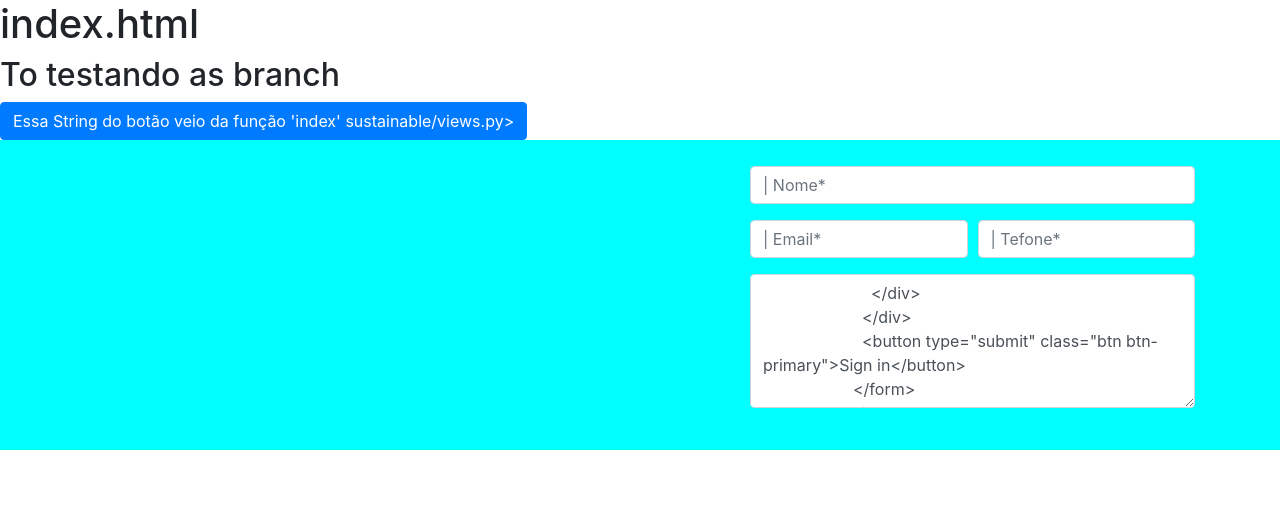
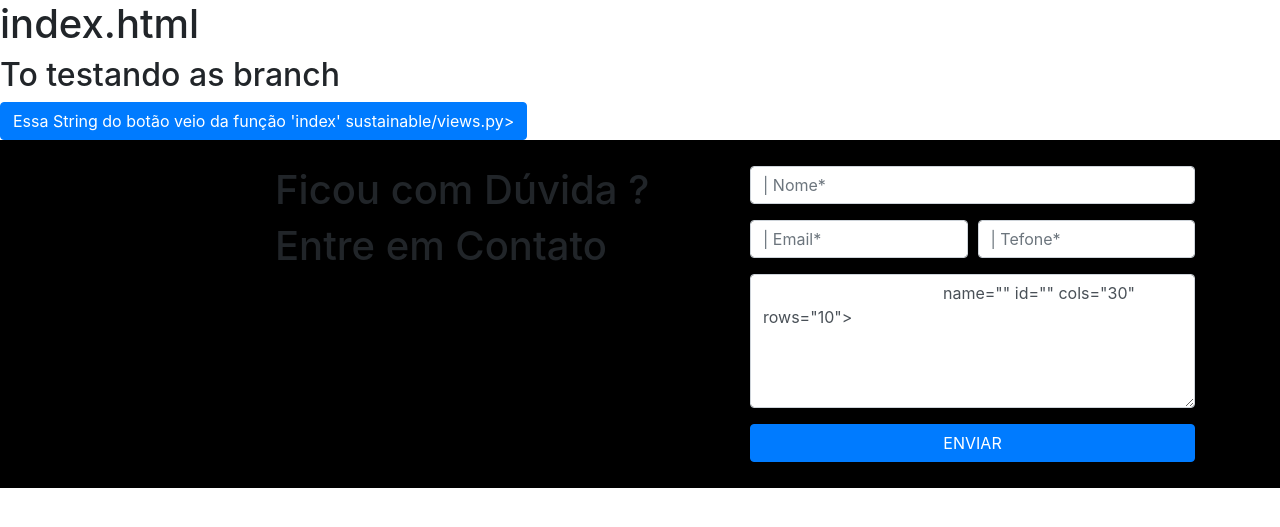
Before and after one commit to gballoni/Big-Buzz, a Django app: page / in a window 1280 px wide. Shown: the top 527 px of the page. Run offline with Django 3.2, Linux system fonts and the light colour scheme; some libraries are stand-ins or nearby versions.

Commit message:
Arrumei o botão de enviar que não estava aparecendo.

```diff
--- a/aplicacao/static/css/contatoForms.css
+++ b/aplicacao/static/css/contatoForms.css
@@ -1,5 +1,5 @@
 #formsSimple{
-    background-color: aqua;
+    background-color: black;
     padding-bottom: 2%;
     padding-top: 2%;
 }
--- a/aplicacao/templates/base.html
+++ b/aplicacao/templates/base.html
@@ -36,7 +36,12 @@
         <div class="container">
             <div class="row justify-content-end">
                 <div class="col-sm-5">
+                    <h1>Ficou com Dúvida ?</h1>
+                    <h1>Entre em Contato</h1>
+                </div>
+                <div class="col-sm-5">
                     <form>
+
                         <div class="form-row">
                             <div class="form-group col-md-12">
                                 <input type="text" class="form-control" id="inputNome" placeholder="| Nome*">
@@ -51,15 +56,17 @@
                             </div>
                             <div class="form-group col-md-12">
                                 <textarea class="form-control" id="inputMensagem" rows="5" cols="33" placeholder ="| Mensagem*">
+                                        name="" id="" cols="30" rows="10"></textarea>
+                            </div>
+                            <div class="col-sm-12">
+                                <button type="submit" class="btn btn-primary btn-block">ENVIAR</button>
                             </div>
                          </div>
-                      <button type="submit" class="btn btn-primary">Sign in</button>
                     </form>
                 </div>
             </div>
         </div>
         </div>
-
     <!-- Footer do site ao fim de todas páginas -->
     <footer class="footer text-muted">
       {# Implementar aqui SE FOR COMPARTILHADO, se não, vide "block content" acima #}
```
Lines whose indentation alone changed are shown as unchanged.
